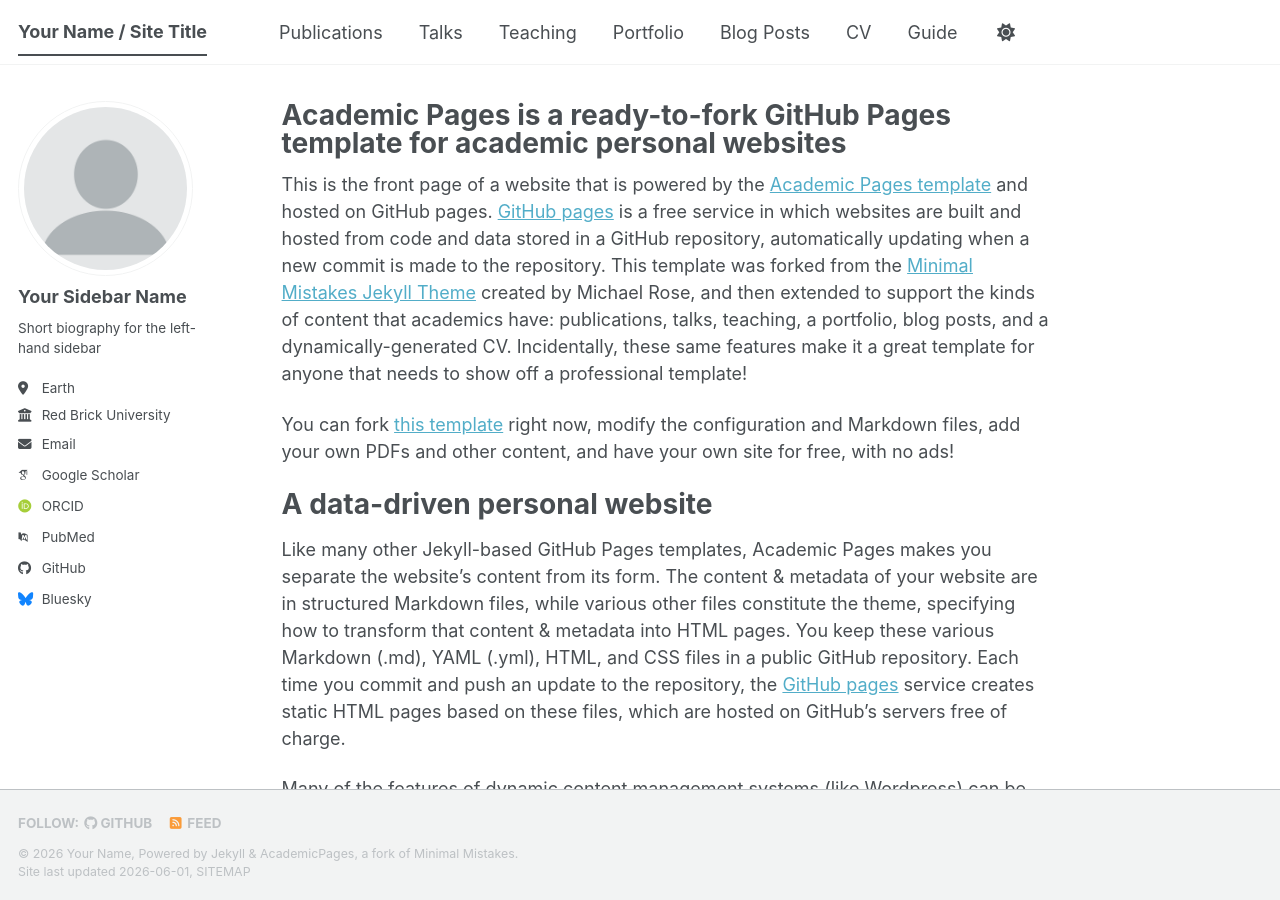
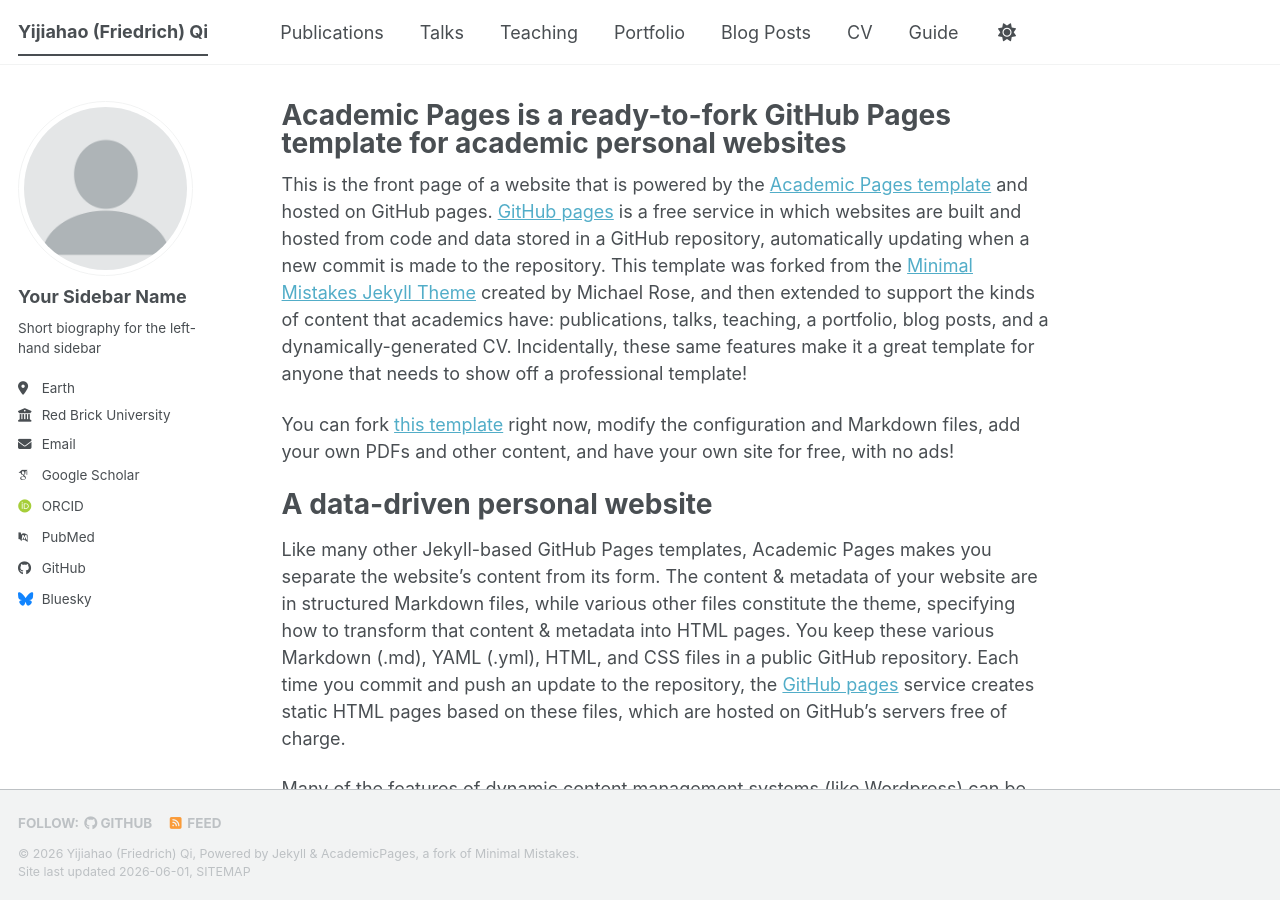
Before and after one commit to Friedrichqi/Friedrichqi.github.io, a Jekyll site: the page built from _pages/about.md, in a window 1280 px wide and 900 px high. Built offline with Jekyll 4.4.1, drawn with Linux system fonts in a browser that asks for light colours; some web fonts are replaced; a script bundle is joined from its source files by our own code; library files that are not in the unit come from our copies.

Commit message:
small modifications

```diff
--- a/_config.yml
+++ b/_config.yml
@@ -9,14 +9,14 @@
 # Basic Site Settings
 locale                   : "en-US"
 site_theme               : "default" # The available themes options are "default", "air", "sunrise", "mint", "dirt" and "contrast"
-title                    : "Your Name / Site Title"
+title                    : "Yijiahao (Friedrich) Qi"
 title_separator          : "-"
-name                     : &name "Your Name"
+name                     : &name "Yijiahao (Friedrich) Qi"
 description              : &description "Your Name's academic portfolio"   # Update this with a general description of your site, this is the default if not overridden by a page
-url                      : https://academicpages.github.io # The base hostname & protocol for your site e.g. "https://[your GitHub username].github.io",
+url                      : https://Friedrichqi.github.io # The base hostname & protocol for your site e.g. "https://[your GitHub username].github.io",
                                                            # or if you already have some other page hosted on Github then use "https://[your GitHub username].github.io/[Your Repo Name]"
 baseurl                  : "" # the subpath of your site, e.g. "/blog"
-repository               : "academicpages/academicpages.github.io"
+repository               : "Friedrichqi/Friedrichqi.github.io"
 
 # Site Author - The following control what appear as part of the author content on the side bar.
 #               If a field is blank the icon and link will not appear, otherwise it will be shown.
```
Also changed, not shown: .github/workflows/scrape_talks.yml.
